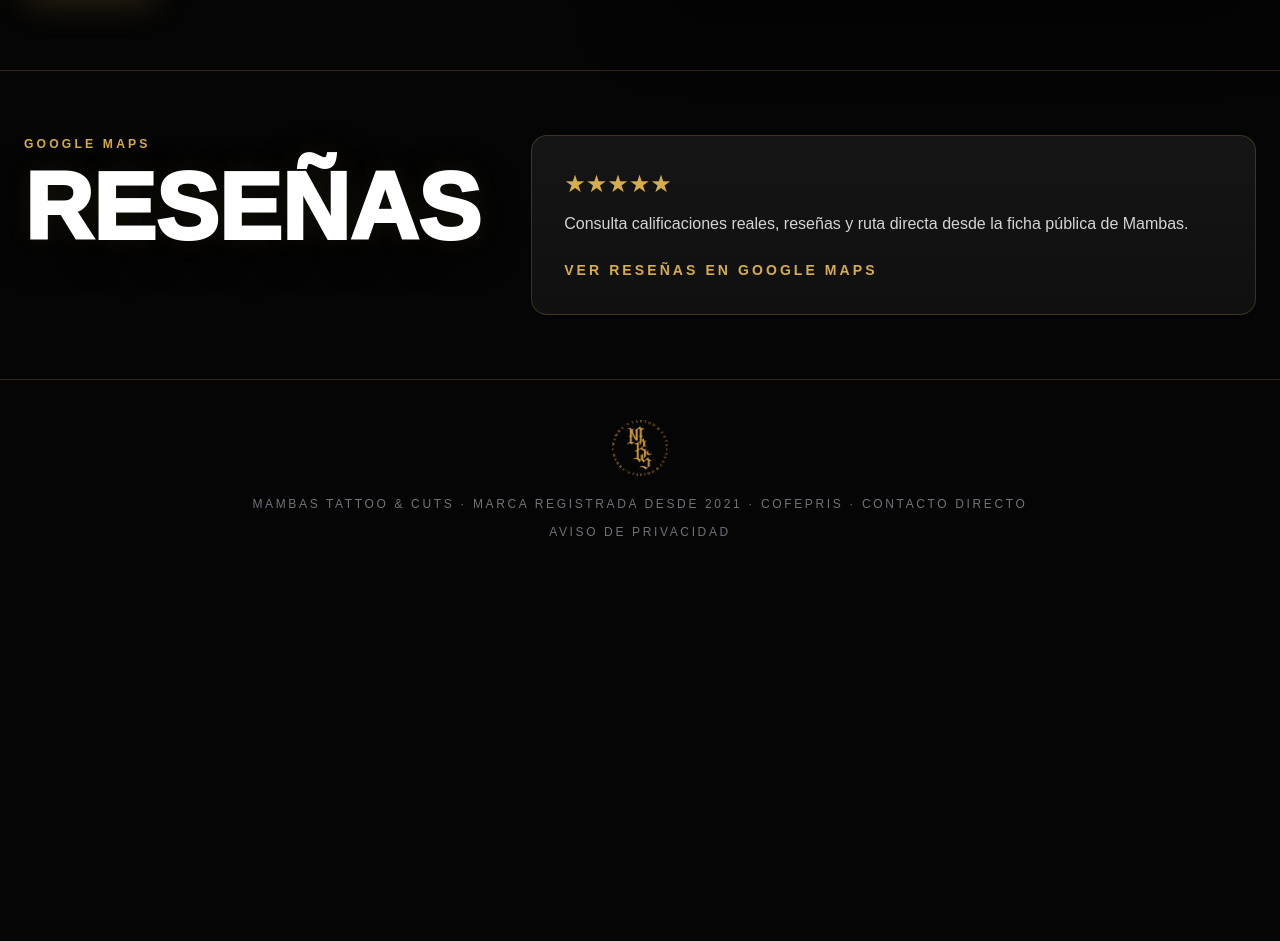
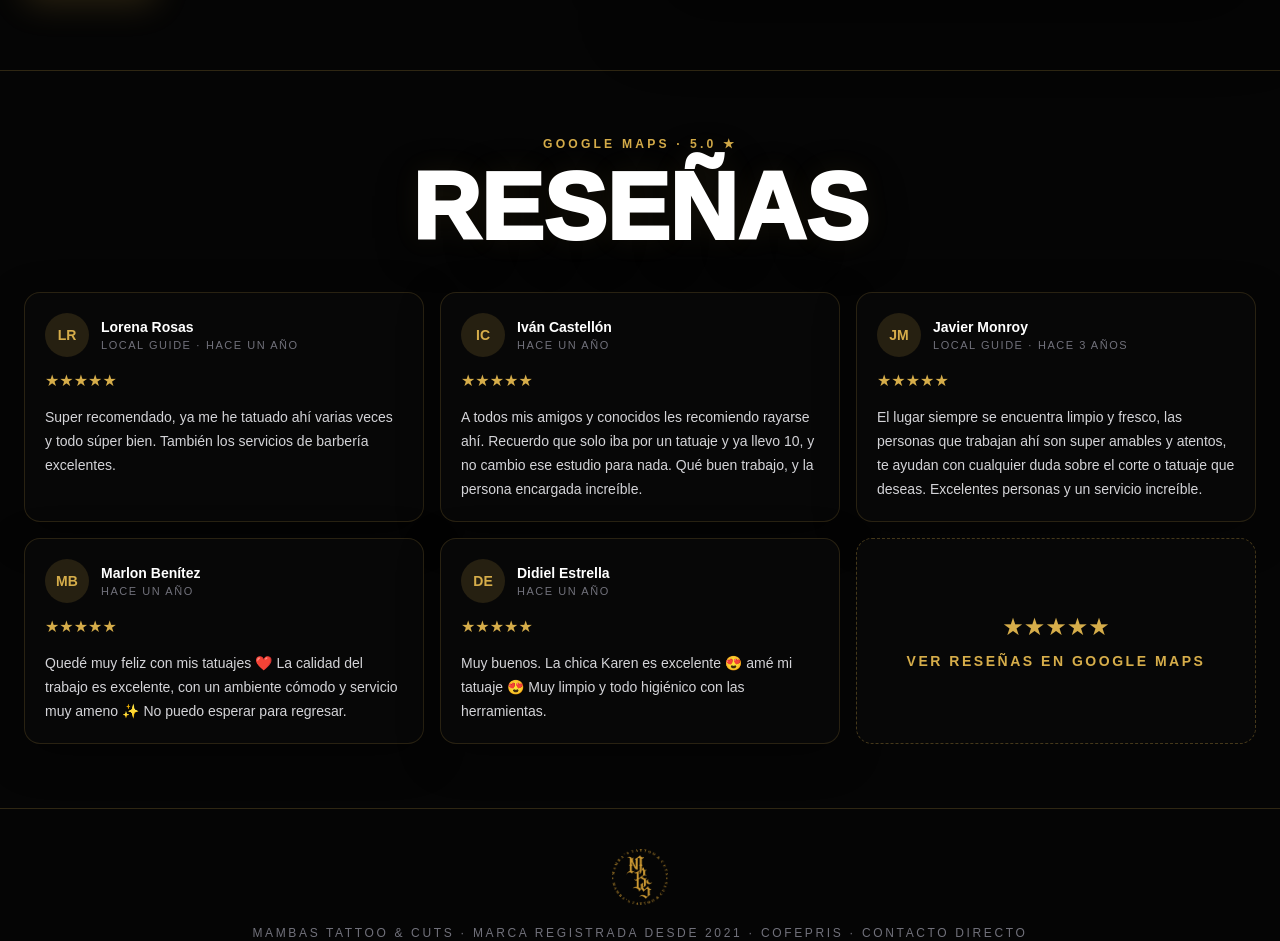
Before and after one commit to inkvonher/mambas-web, a Next.js app: page / in a window 1280 px wide. Shown: the part 6540-7481 px from the top of the page. Before the commit the page ends 7120 px from the top, so only its background shows below. Built offline with nearby package versions, Linux system fonts and the light colour scheme; no server answers.

Commit message:
Add real customer reviews section
- Replace generic review cards with 5 real Google reviews
- Star rating, Local Guide badge, reviewer initials, bilingual time labels
- Keep link to full Google Maps listing

```diff
--- a/app/(site)/page.tsx
+++ b/app/(site)/page.tsx
@@ -176,6 +176,58 @@
   ["Sesión 4-5 hrs aprox.", "4-5 hr session", "6500 MXN", "400 USD"],
   ["Piercing facial", "Facial piercing", "550 MXN", "35 USD"],
   ["Piercing genital", "Genital piercing", "1000 MXN", "65 USD"],
+];
+
+type Review = {
+  name: string;
+  initials: string;
+  stars: number;
+  localGuide: boolean;
+  time: Record<Language, string>;
+  text: string;
+};
+
+const reviews: Review[] = [
+  {
+    name: "Lorena Rosas",
+    initials: "LR",
+    stars: 5,
+    localGuide: true,
+    time: { es: "Hace un año", en: "A year ago" },
+    text: "Super recomendado, ya me he tatuado ahí varias veces y todo súper bien. También los servicios de barbería excelentes.",
+  },
+  {
+    name: "Iván Castellón",
+    initials: "IC",
+    stars: 5,
+    localGuide: false,
+    time: { es: "Hace un año", en: "A year ago" },
+    text: "A todos mis amigos y conocidos les recomiendo rayarse ahí. Recuerdo que solo iba por un tatuaje y ya llevo 10, y no cambio ese estudio para nada. Qué buen trabajo, y la persona encargada increíble.",
+  },
+  {
+    name: "Javier Monroy",
+    initials: "JM",
+    stars: 5,
+    localGuide: true,
+    time: { es: "Hace 3 años", en: "3 years ago" },
+    text: "El lugar siempre se encuentra limpio y fresco, las personas que trabajan ahí son super amables y atentos, te ayudan con cualquier duda sobre el corte o tatuaje que deseas. Excelentes personas y un servicio increíble.",
+  },
+  {
+    name: "Marlon Benítez",
+    initials: "MB",
+    stars: 5,
+    localGuide: false,
+    time: { es: "Hace un año", en: "A year ago" },
+    text: "Quedé muy feliz con mis tatuajes ❤️ La calidad del trabajo es excelente, con un ambiente cómodo y servicio muy ameno ✨ No puedo esperar para regresar.",
+  },
+  {
+    name: "Didiel Estrella",
+    initials: "DE",
+    stars: 5,
+    localGuide: false,
+    time: { es: "Hace un año", en: "A year ago" },
+    text: "Muy buenos. La chica Karen es excelente 😍 amé mi tatuaje 😍 Muy limpio y todo higiénico con las herramientas.",
+  },
 ];
 
 const contacts = {
@@ -1035,24 +1087,53 @@
       </section>
 
       <section className="border-t border-[#d6ad4a]/20 px-4 py-16 sm:px-6">
-        <div className="mx-auto grid max-w-7xl gap-6 lg:grid-cols-[0.8fr_1.2fr]">
-          <div>
-            <p className="section-kicker">GOOGLE MAPS</p>
+        <div className="mx-auto max-w-7xl">
+          <div className="text-center">
+            <p className="section-kicker">GOOGLE MAPS · 5.0 ★</p>
             <h2 className="section-title">{t.reviewsTitle}</h2>
           </div>
-          <div>
-            <div className="panel">
-              <div className="mb-3 text-2xl text-[#d6ad4a]">★★★★★</div>
-              <p className="text-zinc-300">{t.reviewsText}</p>
-              <a
-                href={googleMapsUrl}
-                target="_blank"
-                rel="noreferrer"
-                className="mt-6 inline-block text-sm font-bold uppercase tracking-[0.22em] text-[#d6ad4a]"
+          <div className="mt-10 grid gap-4 sm:grid-cols-2 lg:grid-cols-3">
+            {reviews.map((review) => (
+              <figure
+                key={review.name}
+                className="flex flex-col rounded-2xl border border-[#d6ad4a]/16 bg-[#070707] p-5 shadow-[0_12px_40px_rgba(0,0,0,0.4)]"
               >
+                <div className="flex items-center gap-3">
+                  <div className="grid h-11 w-11 shrink-0 place-items-center rounded-full bg-[#d6ad4a]/15 text-sm font-bold text-[#d6ad4a]">
+                    {review.initials}
+                  </div>
+                  <div className="min-w-0">
+                    <figcaption className="truncate text-sm font-semibold text-white">
+                      {review.name}
+                    </figcaption>
+                    <p className="text-[11px] uppercase tracking-[0.14em] text-zinc-500">
+                      {review.localGuide ? "Local Guide · " : ""}
+                      {review.time[language]}
+                    </p>
+                  </div>
+                </div>
+                <div
+                  className="mt-3 text-base text-[#d6ad4a]"
+                  aria-label={`${review.stars} / 5`}
+                >
+                  {"★".repeat(review.stars)}
+                </div>
+                <blockquote className="mt-3 text-sm leading-6 text-zinc-300">
+                  {review.text}
+                </blockquote>
+              </figure>
+            ))}
+            <a
+              href={googleMapsUrl}
+              target="_blank"
+              rel="noreferrer"
+              className="flex flex-col items-center justify-center gap-2 rounded-2xl border border-dashed border-[#d6ad4a]/30 bg-[#070707] p-5 text-center transition hover:border-[#d6ad4a]/60 hover:bg-[#0b0b0b]"
+            >
+              <span className="text-2xl text-[#d6ad4a]">★★★★★</span>
+              <span className="text-sm font-bold uppercase tracking-[0.18em] text-[#d6ad4a]">
                 {t.viewReviews}
-              </a>
-            </div>
+              </span>
+            </a>
           </div>
         </div>
       </section>
```
